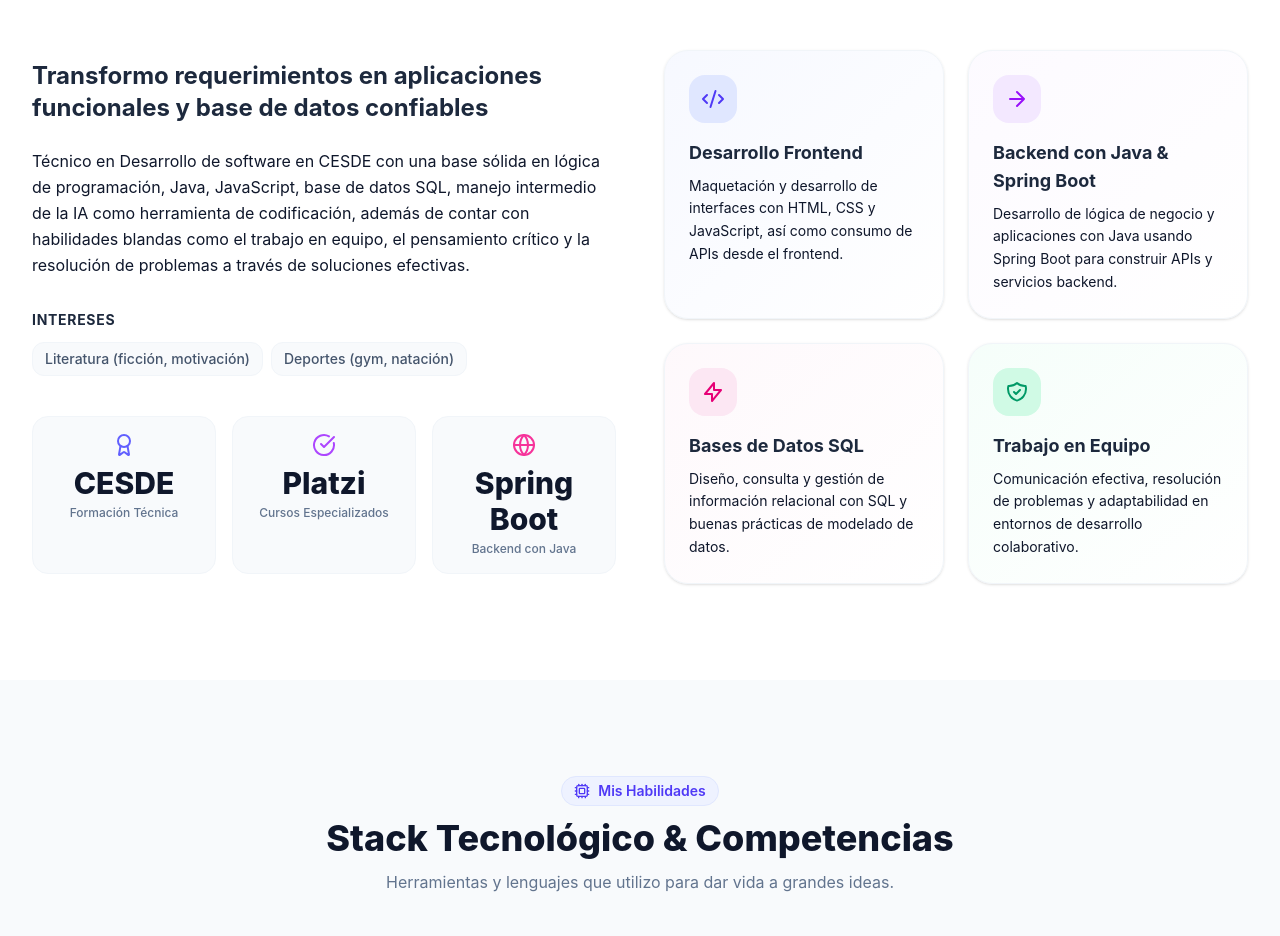
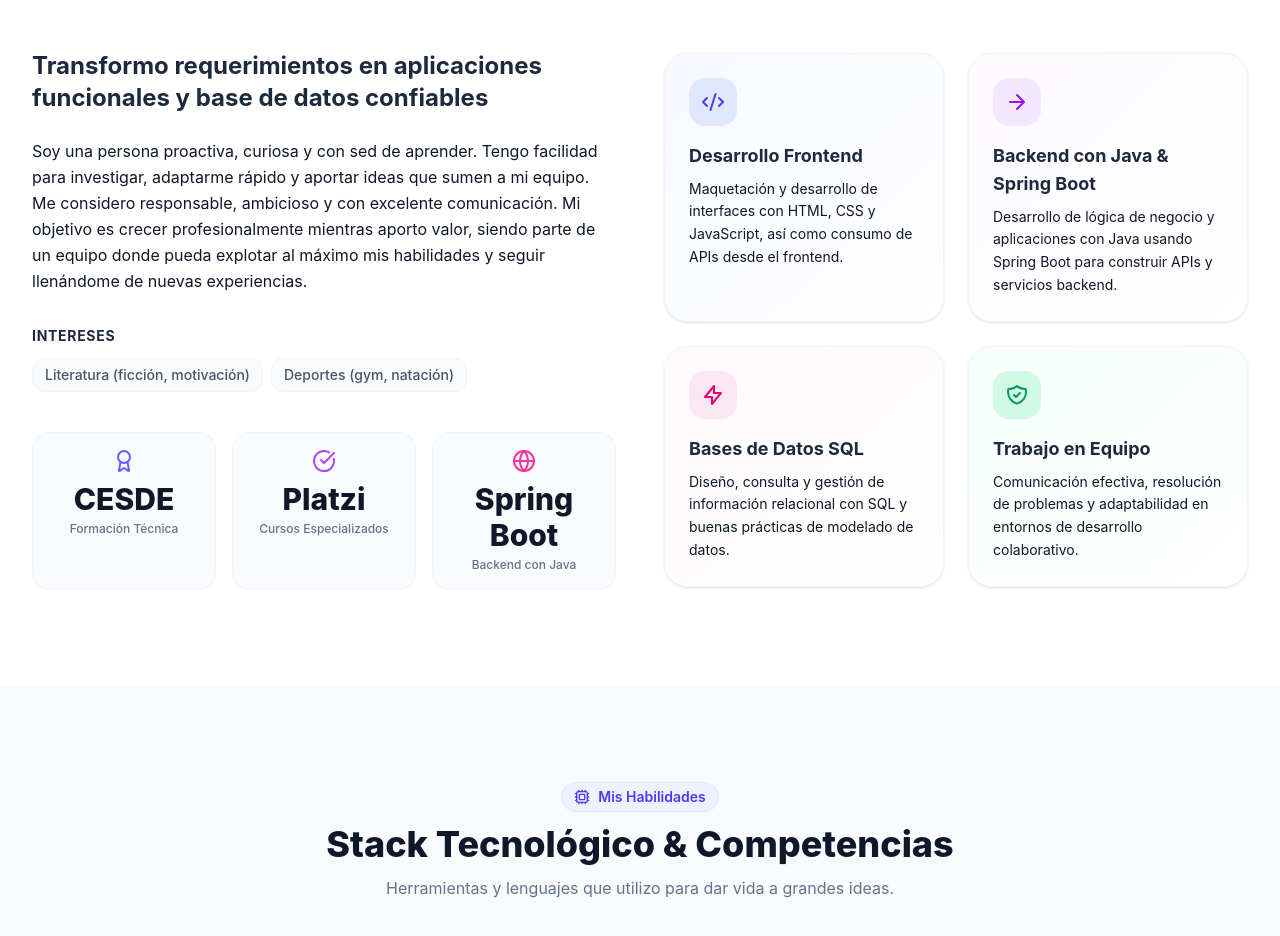
Before and after one commit to alejo-software-lab/hoja-de-vida-react, a React (Vite) app: page / in a window 1280 px wide. Shown: the part 1380-2316 px from the top of the page. Built offline with nearby package versions, Linux system fonts and the light colour scheme.

Commit message:
Cambia parrafo del About por texto de perfil personal

```diff
--- a/src/components/About.jsx
+++ b/src/components/About.jsx
@@ -33,7 +33,13 @@ const About = () => {
             </h3>
 
              <p className="text-slate-650 dark:text-slate-350 text-base leading-relaxed">
-              Técnico en Desarrollo de software en CESDE con una base sólida en lógica de programación, Java, JavaScript, base de datos SQL, manejo intermedio de la IA como herramienta de codificación, además de contar con habilidades blandas como el trabajo en equipo, el pensamiento crítico y la resolución de problemas a través de soluciones efectivas.
+              Soy una persona proactiva, curiosa y con sed de aprender. Tengo
+              facilidad para investigar, adaptarme rápido y aportar ideas que
+              sumen a mi equipo. Me considero responsable, ambicioso y con
+              excelente comunicación. Mi objetivo es crecer profesionalmente
+              mientras aporto valor, siendo parte de un equipo donde pueda
+              explotar al máximo mis habilidades y seguir llenándome de nuevas
+              experiencias.
             </p>
 
             {/* Interests */}
```
